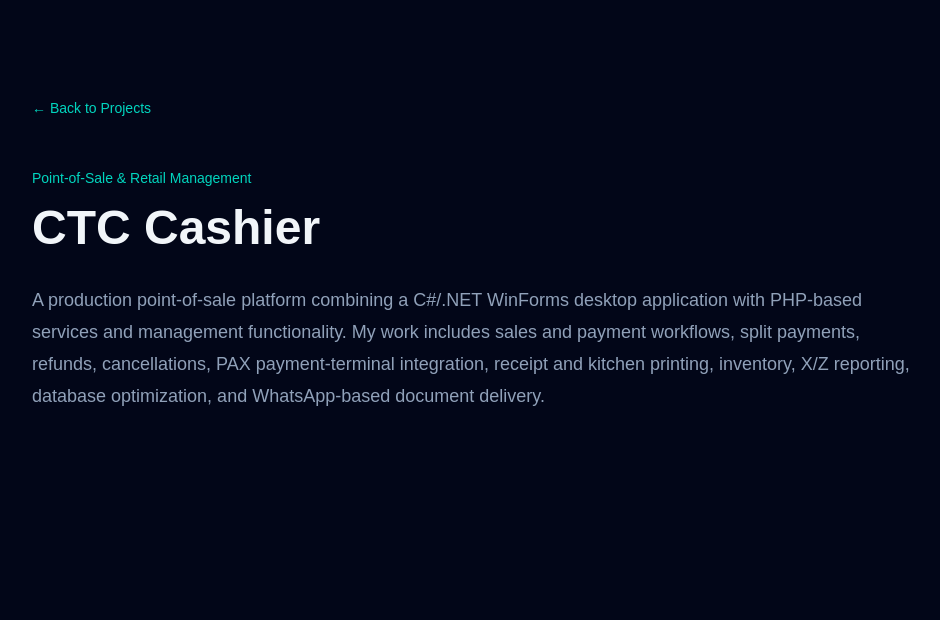
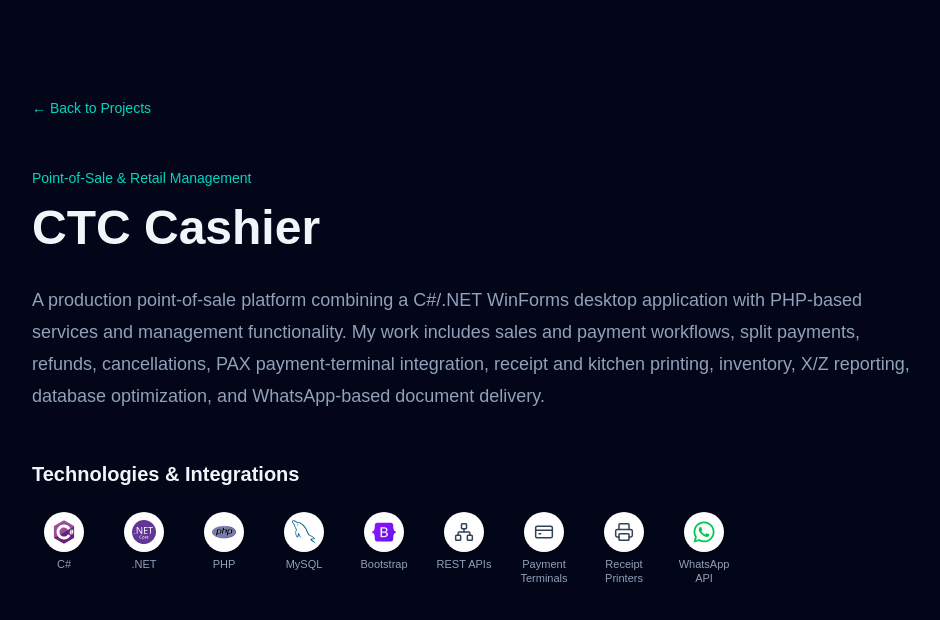
Before and after one commit to farahkh99/farah-portfolio, a Next.js app: page /projects/ctc-cashier in a window 1280 px wide. Shown: the top 620 px of the page, without its empty margins (160-1100 px from the left). Built offline with nearby package versions, Linux system fonts and the light colour scheme.

Commit message:
feat: complete project case studies and static generation

```diff
--- a/src/app/projects/[slug]/page.tsx
+++ b/src/app/projects/[slug]/page.tsx
@@ -2,6 +2,7 @@
 import Link from "next/link";
 import { projects } from "@/data/projects";
 import ArchitectureFlow from "@/components/projects/ArchitectureFlow";
+import TechnologyBadge from "@/components/projects/TechnologyBadge";
 
 interface ProjectPageProps {
   params: Promise<{
@@ -9,14 +10,17 @@
   }>;
 }
 
-export default async function ProjectPage({
-  params,
-}: ProjectPageProps) {
+export function generateStaticParams() {
+  return projects.map((project) => ({
+    slug: project.id,
+  }));
+}
+export const dynamicParams = false;
+
+export default async function ProjectPage({ params }: ProjectPageProps) {
   const { slug } = await params;
 
-  const project = projects.find(
-    (item) => item.id === slug
-  );
+  const project = projects.find((item) => item.id === slug);
 
   if (!project) {
     notFound();
@@ -36,19 +40,23 @@
           {project.category}
         </p>
 
-        <h1 className="mt-4 text-5xl font-bold">
-          {project.title}
-        </h1>
+        <h1 className="mt-4 text-5xl font-bold">{project.title}</h1>
 
         <p className="mt-8 text-lg leading-8 text-slate-400">
           {project.description}
         </p>
+        <section className="mt-12">
+          <h2 className="text-xl font-semibold">Technologies & Integrations</h2>
+
+          <div className="mt-6 flex flex-wrap gap-4">
+            {project.technologies.map((technology) => (
+              <TechnologyBadge key={technology} name={technology} />
+            ))}
+          </div>
+        </section>
         {project.caseStudy && (
           <section className="mt-16 border-t border-white/10 pt-10">
-    <h2 className="text-3xl font-bold">
-      Engineering Case Study
-    </h2>
-
+            <h2 className="text-3xl font-bold">Engineering Case Study</h2>
 
             <div className="mt-8 grid gap-6 md:grid-cols-3">
               {[
@@ -80,7 +88,6 @@
               ))}
             </div>
           </section>
-
         )}
         {project.architecture && (
           <ArchitectureFlow steps={project.architecture} />
--- a/src/data/projects.ts
+++ b/src/data/projects.ts
@@ -34,6 +34,16 @@
       "CSS",
       "RBAC",
     ],
+    caseStudy: {
+      problem:
+        "Retail businesses need dependable sales processing, payment-terminal integration, receipt printing, and transaction reporting across cashier stations.",
+
+      implementation:
+        "Worked on C#/.NET POS functionality and PHP-based services, including payment workflows, PAX terminal integration, receipt and kitchen printing, refunds, cancellations, database optimization, and X/Z reporting.",
+
+      result:
+        "The platform supports retail transactions, card payments, refunds, receipt generation, transaction history, and operational reporting.",
+    },
   },
   {
     id: "timegate",
```
Lines whose indentation alone changed are shown as unchanged.
